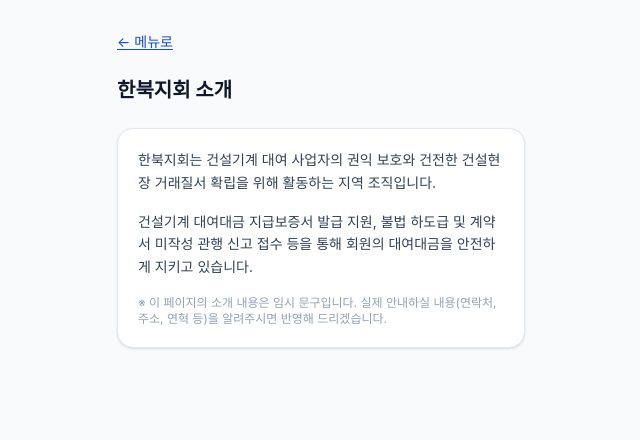
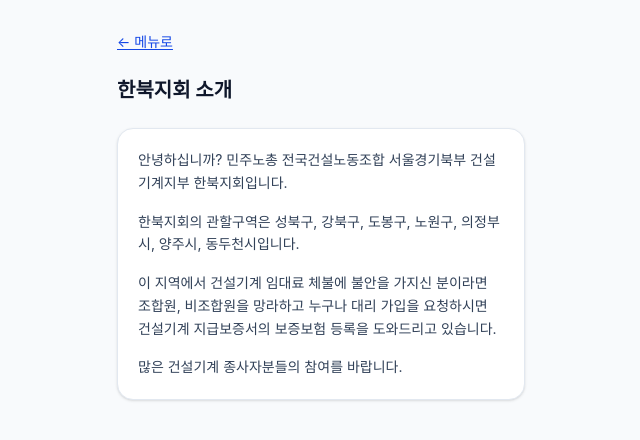
Before and after one commit to cioncho7-commits/GuaranteeCertificate, a Next.js app: page /about in a window 1280 px wide. Shown: the top 440 px of the page, without its empty margins (319-959 px from the left). Built offline with nearby package versions, Linux system fonts and the light colour scheme; no server answers; sample sign-in values are in the browser's storage.

Commit message:
한북지회 소개 페이지에 실제 소개 문구 반영
Co-Authored-By: Claude Sonnet 5 <noreply@anthropic.com>
Claude-Session: https://claude.ai/code/session_01LG3mNRqsap5iZFuUURPqBa

```diff
--- a/src/app/about/page.tsx
+++ b/src/app/about/page.tsx
@@ -19,18 +19,19 @@ export default async function AboutPage() {
 
       <div className="flex flex-col gap-4 rounded-2xl border border-slate-200 bg-white p-5 text-sm leading-relaxed text-slate-700 shadow-sm">
         <p>
-          한북지회는 건설기계 대여 사업자의 권익 보호와 건전한 건설현장
-          거래질서 확립을 위해 활동하는 지역 조직입니다.
+          안녕하십니까? 민주노총 전국건설노동조합 서울경기북부 건설기계지부
+          한북지회입니다.
         </p>
         <p>
-          건설기계 대여대금 지급보증서 발급 지원, 불법 하도급 및 계약서
-          미작성 관행 신고 접수 등을 통해 회원의 대여대금을 안전하게
-          지키고 있습니다.
+          한북지회의 관할구역은 성북구, 강북구, 도봉구, 노원구, 의정부시,
+          양주시, 동두천시입니다.
         </p>
-        <p className="text-xs text-slate-400">
-          ※ 이 페이지의 소개 내용은 임시 문구입니다. 실제 안내하실 내용(연락처,
-          주소, 연혁 등)을 알려주시면 반영해 드리겠습니다.
+        <p>
+          이 지역에서 건설기계 임대료 체불에 불안을 가지신 분이라면 조합원,
+          비조합원을 망라하고 누구나 대리 가입을 요청하시면 건설기계
+          지급보증서의 보증보험 등록을 도와드리고 있습니다.
         </p>
+        <p>많은 건설기계 종사자분들의 참여를 바랍니다.</p>
       </div>
     </main>
   );
```
